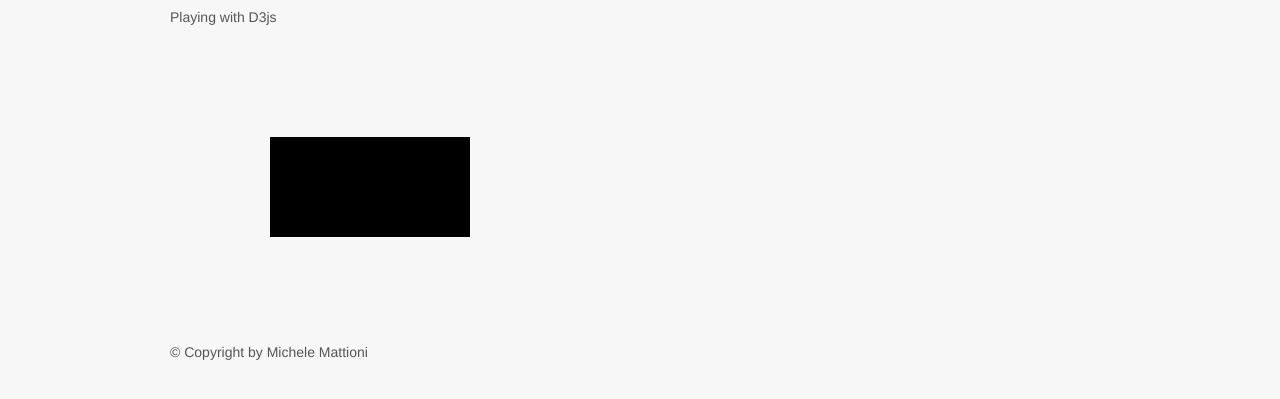
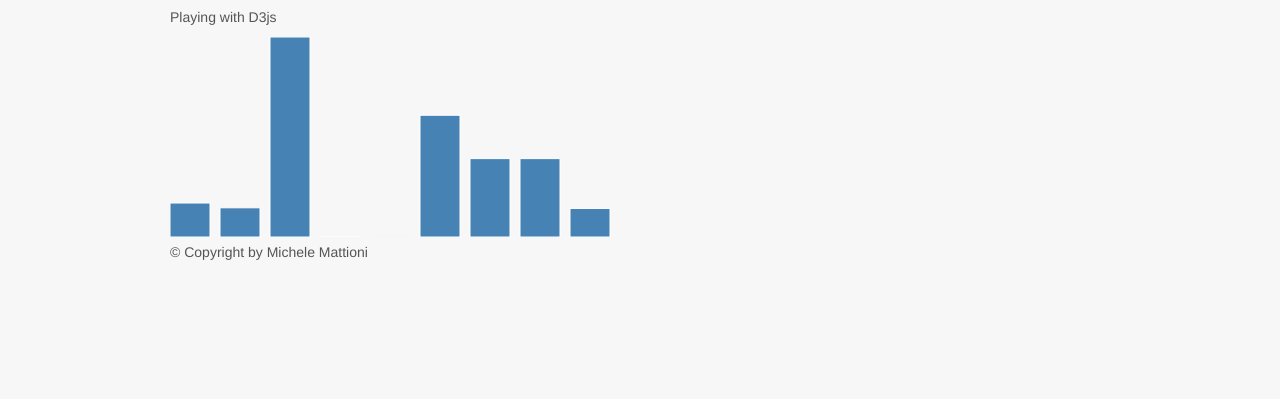
Before and after one commit to mattions/evolution-primarie-pd, a plain HTML site: page index.html in a window 1280 px wide. Shown: the part 115-514 px from the top of the page. Drawn offline with Linux system fonts and the light colour scheme.

Commit message:
Bar showing up, but not grouped in blocks

```diff
--- a/graph_plotter.js
+++ b/graph_plotter.js
@@ -1,20 +1,33 @@
 // Generated by CoffeeScript 1.3.3
 (function() {
-  var graph,
-    _this = this;
+  var _this = this;
 
   d3.json("assets/primariePdData.json", function(data) {
-    var d, _i, _len, _results;
-    _results = [];
-    for (_i = 0, _len = data.length; _i < _len; _i++) {
-      d = data[_i];
-      _results.push(console.log(d["year"], d["candidate"], d["votes"]));
-    }
-    return _results;
+    var barWidth, d, height, vis, votes, width, x, y;
+    votes = (function() {
+      var _i, _len, _results;
+      _results = [];
+      for (_i = 0, _len = data.length; _i < _len; _i++) {
+        d = data[_i];
+        _results.push(d["votes"]);
+      }
+      return _results;
+    })();
+    barWidth = 40;
+    width = (barWidth + 10) * data.length;
+    height = 200;
+    x = d3.scale.linear().domain([0, data.length]).range([0, width]);
+    y = d3.scale.linear().domain([d3.min(votes), d3.max(votes)]).range([0, height]);
+    console.log(x(2));
+    console.log(y(1444));
+    vis = d3.select('#graph').append('svg:svg').attr('width', width).attr('height', height);
+    return vis.selectAll('rect').data(data).enter().append("svg:rect").attr("x", function(datum, index) {
+      return x(index);
+    }).attr("y", function(datum) {
+      return height - y(datum.votes);
+    }).attr("width", barWidth).attr("height", function(datum) {
+      return y(datum.votes);
+    });
   });
 
-  graph = d3.select("#graph").append("svg:svg").attr("width", 400).attr("height", 300);
-
-  graph.append("svg:rect").attr("x", 100).attr("y", 100).attr("height", 100).attr("width", 200);
-
 }).call(this);
--- a/index.html
+++ b/index.html
@@ -11,6 +11,7 @@
 		<meta name="description" content="" />
 		<meta name="author" content="Michele Mattioni" />
 		<link href="assets/bootstrap_simplex.css" rel="stylesheet">
+		<link href="style.css" rel="stylesheet">
 		<script src="assets/d3.v2.js"></script>
 
 	</head>
```
Also changed, not shown: 1 other file.
